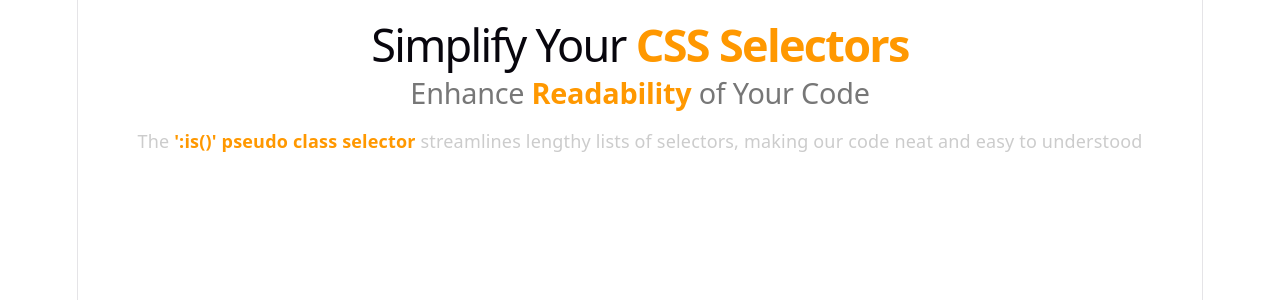
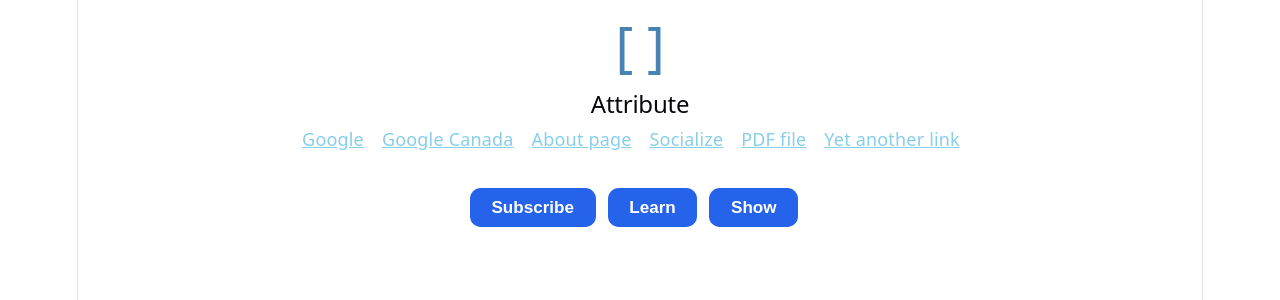
Before and after one commit to BAsnetSujan420/smart-selectors, a React (Vite) app: page / in a window 1280 px wide. Shown: the top 300 px of the page. Built offline with nearby package versions, Linux system fonts and the light colour scheme.

Commit message:
attribute selectors

```diff
--- a/src/App.jsx
+++ b/src/App.jsx
@@ -1,4 +1,5 @@
 import AdaptiveCard from './components/AdaptiveCard';
+import AttributeSelector from './components/AttributeSelector';
 import BreadCrumb from './components/BreadCrumb';
 import BarsRow from './components/BubbleEffect';
 import Gallery from './components/Gallery';
@@ -19,7 +20,8 @@ function App() {
       {/* <AdaptiveCard /> */}
       {/* <LayoutSwitcher /> */}
       {/* <BarsRow /> */}
-      <SimplifySector />
+      {/* <SimplifySector /> */}
+      <AttributeSelector />
     </>
   );
 }
--- /dev/null
+++ b/src/components/AttributeSelector.jsx
@@ -0,0 +1,136 @@
+import React from 'react';
+import styled from 'styled-components';
+
+const Section = styled.section`
+  margin-bottom: 2rem;
+  span {
+    display: block;
+    color: steelblue;
+    font-size: 3rem;
+    line-height: 5rem;
+  }
+  a {
+    margin-right: 1rem;
+    color: skyblue;
+  }
+`;
+
+const Button = styled.button`
+  --bg: #2563eb;
+  --bg-hover: #1d4ed8;
+  --text: #ffffff;
+
+  display: inline-flex;
+  align-items: center;
+  margin-right: 12px;
+  justify-content: center;
+  gap: 0.5rem;
+
+  padding: 0.6rem 1.2rem;
+  border: none;
+  border-radius: 0.6rem;
+
+  font-size: 0.95rem;
+  font-weight: 600;
+  line-height: 1;
+
+  cursor: pointer;
+  background: var(--bg);
+  color: var(--text);
+
+  transition: all 0.2s ease;
+
+  &:hover {
+    background: var(--bg-hover);
+  }
+
+  &:active {
+    transform: scale(0.97);
+  }
+
+  &:disabled {
+    opacity: 0.6;
+    cursor: not-allowed;
+  }
+`;
+
+function AttributeSelector() {
+  return (
+    <>
+      <Section>
+        <h2>
+          <span>[ ]</span>Attribute
+        </h2>
+        <a class="link" href="https://www.google.com">
+          Google
+        </a>
+        <a class="linkNew link" href="https://www.google.ca">
+          Google Canada
+        </a>
+        <a class="linkTwo" href="about.html">
+          About page
+        </a>
+        <a class="link-three" target="_blank" href="https://www.google.com">
+          Socialize
+        </a>
+        <a href="ebook.pdf">PDF file</a>
+
+        <a class="another-link" href="#">
+          Yet another link
+        </a>
+      </Section>
+      <Section>
+        <Button className="button-primary">Subscribe</Button>
+        <Button className="button-outline">Learn </Button>
+        <Button className="button-accent">Show</Button>
+      </Section>
+    </>
+  );
+}
+
+export const ExternalLinkIcon = () => (
+  <svg
+    width="16"
+    height="16"
+    viewBox="0 0 24 24"
+    fill="none"
+    stroke="currentColor"
+    strokeWidth="2"
+    strokeLinecap="round"
+    strokeLinejoin="round"
+  >
+    <path d="M14 3h7v7" />
+    <path d="M10 14L21 3" />
+    <path d="M21 14v7h-7" />
+    <path d="M3 10v11h11" />
+  </svg>
+);
+
+export const PdfIcon = () => (
+  <svg
+    width="16"
+    height="16"
+    viewBox="0 0 24 24"
+    fill="none"
+    stroke="currentColor"
+    strokeWidth="2"
+    strokeLinecap="round"
+    strokeLinejoin="round"
+  >
+    <path d="M6 2h9l5 5v15H6z" />
+    <path d="M14 2v6h6" />
+    <text
+      x="12"
+      y="17"
+      textAnchor="middle"
+      fontSize="6"
+      fill="currentColor"
+      stroke="none"
+      fontWeight="bold"
+    >
+      PDF
+    </text>
+  </svg>
+);
+
+export default AttributeSelector;
```
